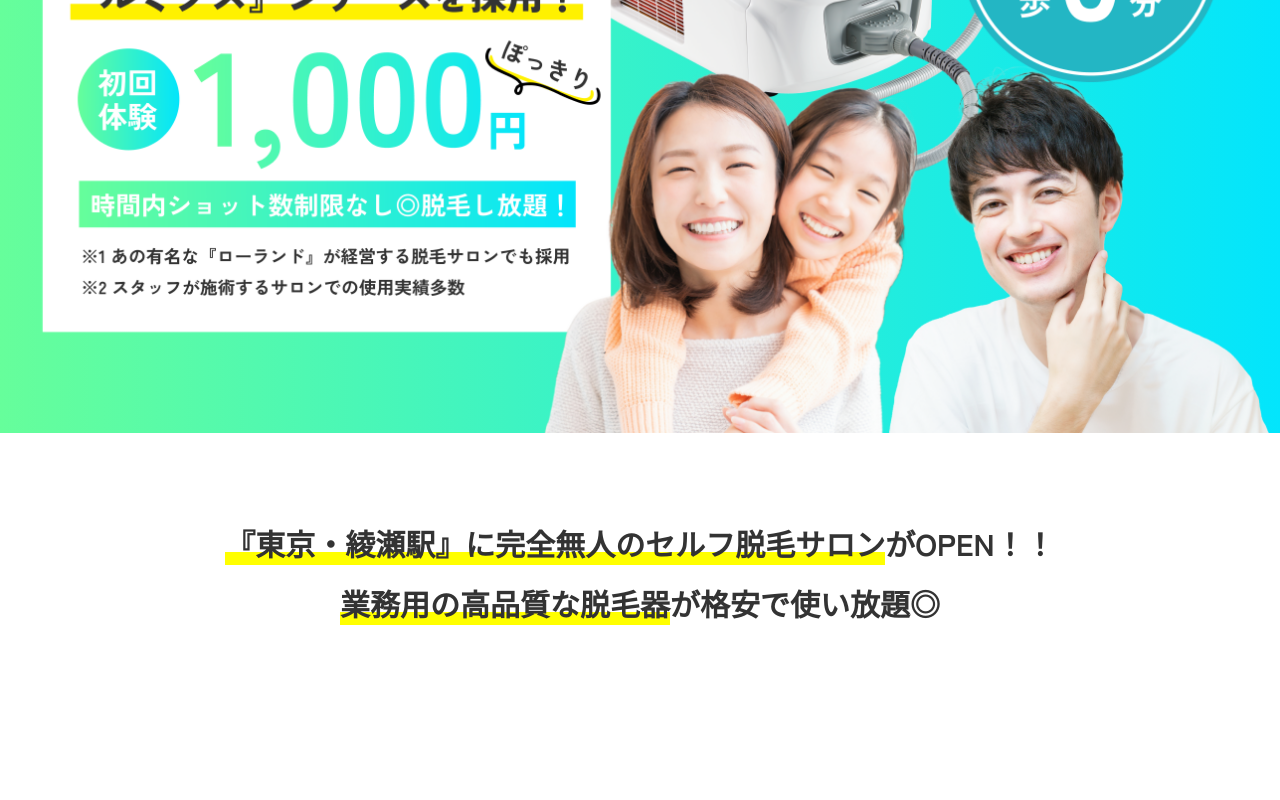
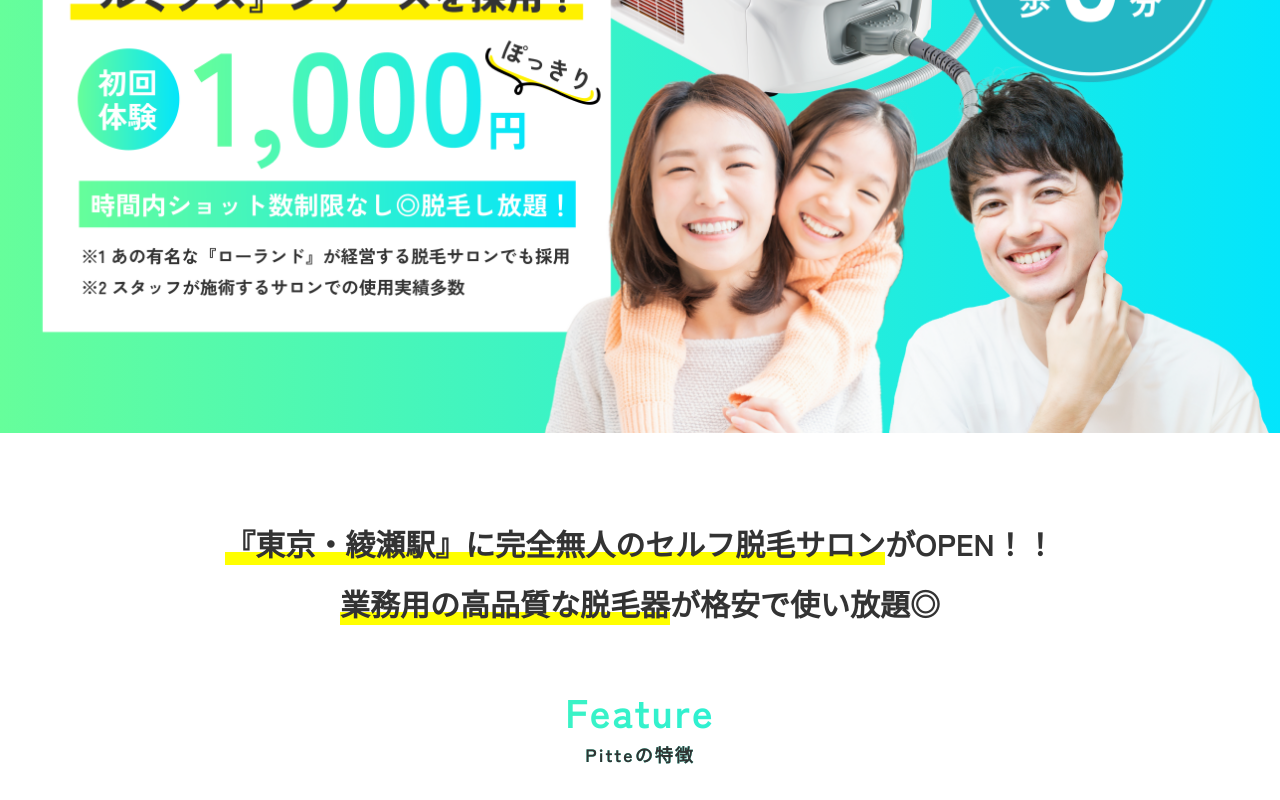
Before and after one commit to h-yabi2/Pitte, a Next.js app: page / in a window 1280 px wide. Shown: the part 321-1121 px from the top of the page. Before the commit the page ends 954 px from the top, so only its background shows below. Built offline with nearby package versions, Linux system fonts and the light colour scheme.

Commit message:
Add Title component with styling for feature title

```diff
--- a/app/components/Contents/index.tsx
+++ b/app/components/Contents/index.tsx
@@ -1,6 +1,8 @@
 import React from 'react'
 import styles from './styles.module.scss'
 const s = styles
+
+import { Title } from '@/app/components/Title'
 
 export const Contents: React.FC = () => {
   return (
@@ -14,6 +16,7 @@ export const Contents: React.FC = () => {
         <span className="text-highlight">業務用の高品質な脱毛器</span>
         が格安で使い放題◎
       </h1>
+      <Title title="Feature" subTitle="Pitteの特徴" />
     </main>
   )
 }
--- /dev/null
+++ b/app/components/Title/index.tsx
@@ -0,0 +1,17 @@
+import React from 'react'
+import styles from './styles.module.scss'
+const s = styles
+
+interface TitleProps {
+  title: string
+  subTitle: string
+}
+
+export const Title: React.FC<TitleProps> = ({ title, subTitle }) => {
+  return (
+    <h2 className={s.root}>
+      {title}
+      <span>{subTitle}</span>
+    </h2>
+  )
+}
--- /dev/null
+++ b/app/components/Title/styles.module.scss
@@ -0,0 +1,16 @@
+.root {
+  margin-top: 3rem;
+  margin-bottom: 2rem;
+  font-size: 2.5rem;
+  font-weight: bold;
+  text-align: center;
+  background: linear-gradient(to right, #66fe9b, #03e5fc);
+  background-clip: text;
+  color: transparent;
+  letter-spacing: 0.05em;
+  span {
+    display: block;
+    color: #333;
+    font-size: 1.125rem;
+  }
+}
```
